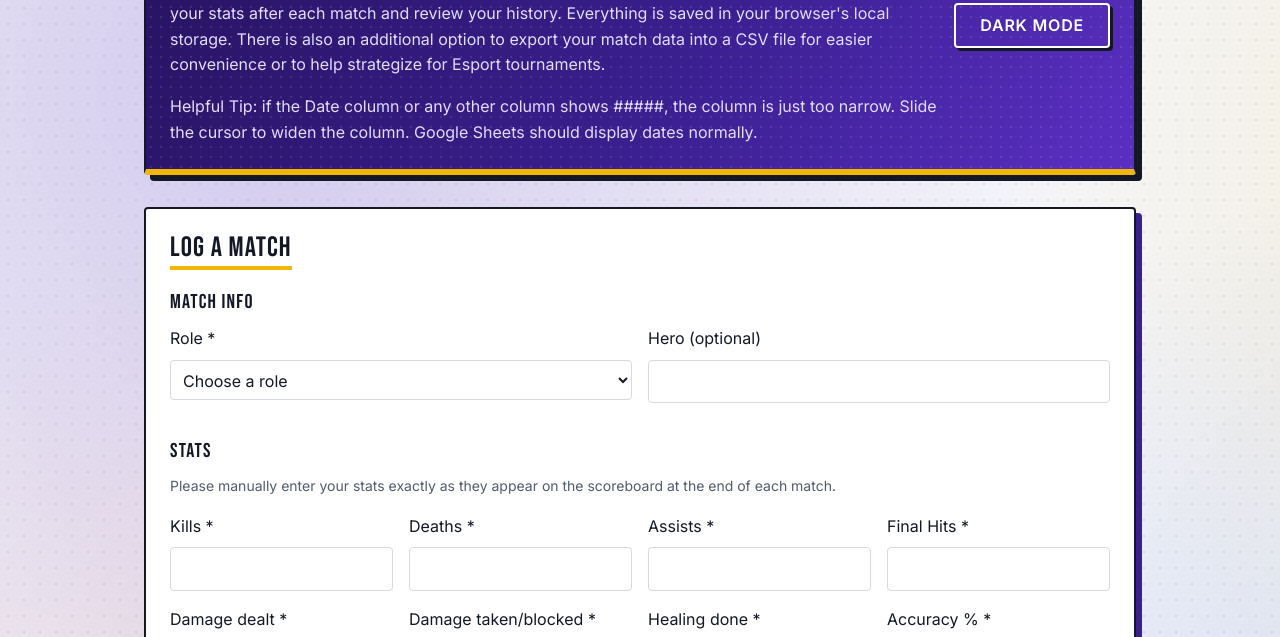
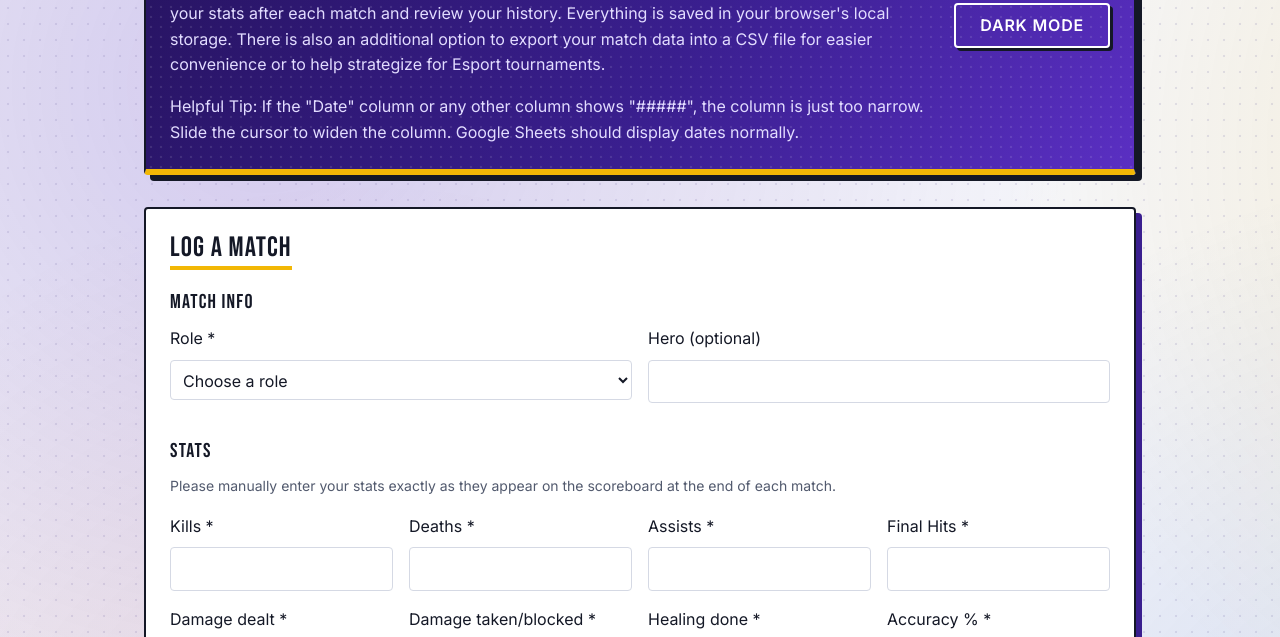
Before and after one commit to TJRod28/zed, a plain HTML site: page index.html in a window 1280 px wide. Shown: the part 144-781 px from the top of the page. Drawn offline with Linux system fonts and the light colour scheme.

Commit message:
Grammar Fixes and Proof of AI Conversation
Fixed some grammar errors in the helpful tip category and added conversation chat log into the AI collaboration file and my own reflections on this last minute overhaul into the reflection page as well explaining my sudden and drastic thought process.

```diff
--- a/index.html
+++ b/index.html
@@ -31,7 +31,7 @@
     <div class="header-text">
         <h1>Marvel Rivals Stats Tracker</h1>
         <p>An unofficial stats tracker for Marvel Rivals developed by a fellow fan of the game. Feel free to log your stats after each match and review your history. Everything is saved in your browser's local storage. There is also an additional option to export your match data into a CSV file for easier convenience or to help strategize for Esport tournaments.</p>
-        <p>Helpful Tip: if the Date column or any other column shows #####, the column is just too narrow. Slide the cursor to widen the column. Google Sheets should display dates normally.</p>
+        <p>Helpful Tip: If the "Date" column or any other column shows "#####", the column is just too narrow. Slide the cursor to widen the column. Google Sheets should display dates normally.</p>
     </div>
     <button type="button" id="theme-toggle" class="btn-secondary" aria-pressed="false">Dark mode</button>
 </header>
```
Also changed, not shown: 3 other files.
